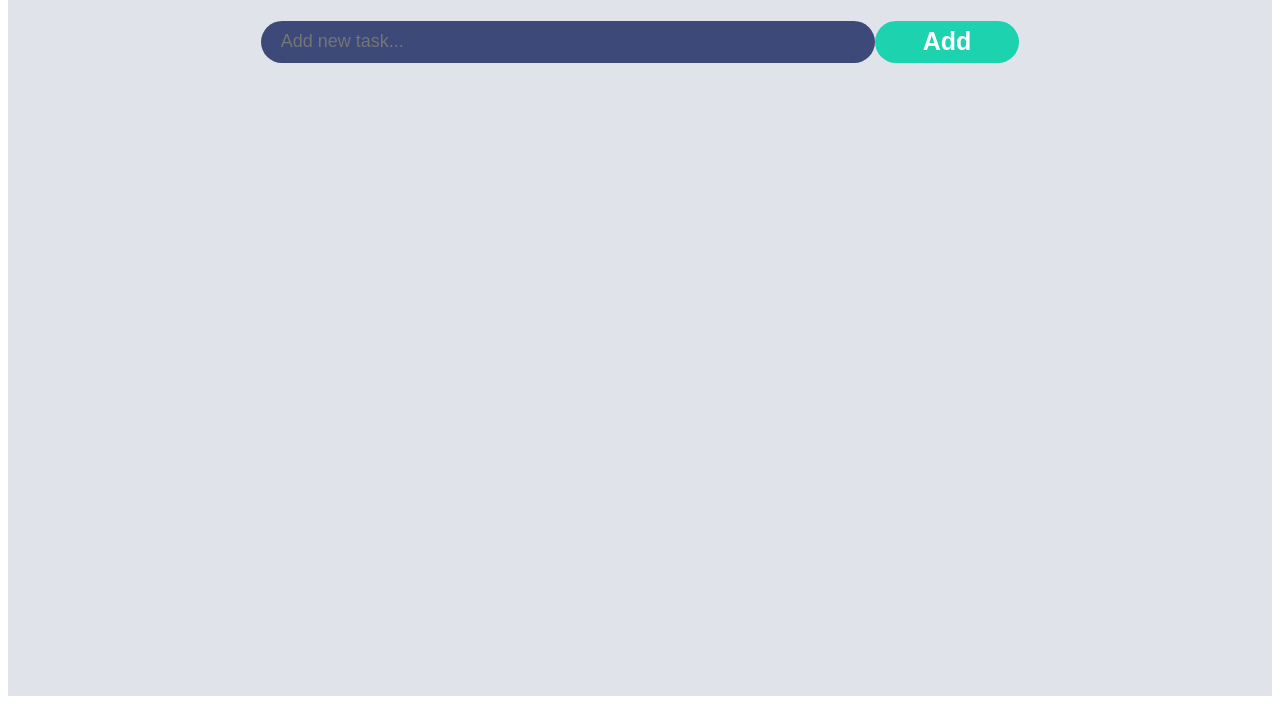
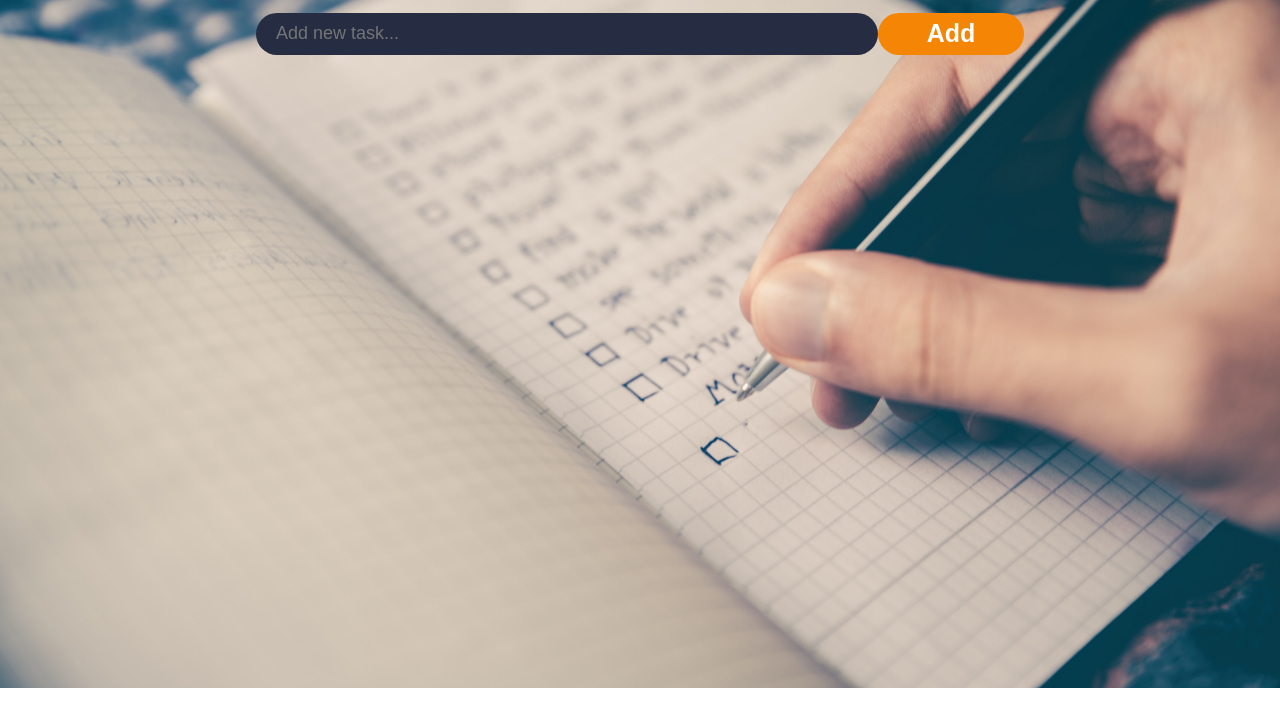
Before and after one commit to JigsUpadhyay/To-do-list-, a plain HTML site: page index.html in a window 1280 px wide. Shown: the part 162-866 px from the top of the page. Drawn offline with Linux system fonts and the light colour scheme.

Commit message:
complete

```diff
--- a/style.css
+++ b/style.css
@@ -1,21 +1,38 @@
 @import url('https://fonts.googleapis.com/css2?family=Rajdhani:wght@500&display=swap');
+body{
+    padding: 0;
+    margin: 0;
+}
 .container {
+    position: absolute ;
     display: flex;
     flex-direction: column;
     align-items: center;
     padding-top: 50px;
-    background-color: #e1e3ea;
+    background-image: url(bg2.jpg);
+    background-size: cover;
     height: 100vh;
+    width: 100%;
+
     font-family: sans-serif;
   }
   .app {
     width: 60%;
   }
 
+  .app h1:hover{
+  box-shadow: inset 0 0 1rem 0rem rgb(131, 116, 116);
+  transition: all 5s linear ease-in-out;
+  scale: 1.01 ;
+
+  }
+
 
 .app h1 {
   color: rgb(205, 206, 152);
   font-size: 40px;
+  scale: 1;
+
   padding: 10px 0;
   text-align: center;
   border-radius: 2rem .5rem 2rem .5rem;
@@ -30,7 +47,7 @@
 
   .app form input {
     border: none;
-    background-color: #3c4979;
+    background-color: #262c42;
     font-size: 18px;
     color: white;
     padding: 10px 20px;
@@ -42,9 +59,9 @@
   .app form button {
     border: none;
     color: white;
-    background-color: #1dd2af;
+    background-color: #f58504;
     border-radius: 2rem;
-
+    cursor: pointer;
     font-size: 25px;
     font-weight: 600;
     height: 42px;
```
Also changed, not shown: index.js (+21 -3 lines), bg1.jpg (added), bg2.jpg (added).
